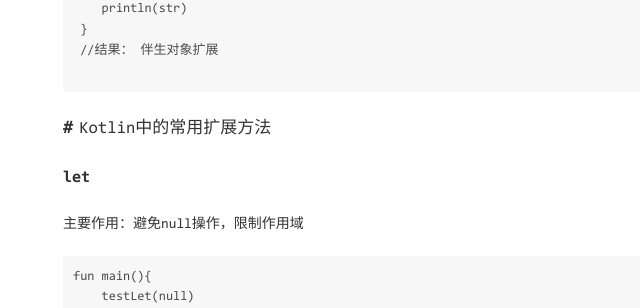
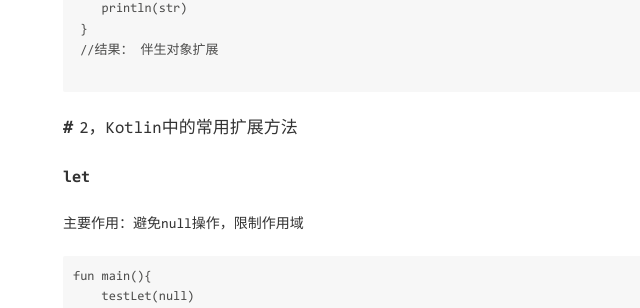
Before and after one commit to hloong/hloong.github.io, a Jekyll site: the page built from _posts/2021-04-18-Kotlin进阶笔记.md, in a window 1280 px wide. Shown: the part 3861-4169 px from the top of the page, without its empty margins (237-877 px from the left). Built offline with Jekyll 4.4.1, drawn with Linux system fonts in a browser that asks for light colours; comment, search, counter and statistics services are not loaded.

Commit message:
修复格式

````diff
--- a/_posts/2021-04-18-Kotlin进阶笔记.md
+++ b/_posts/2021-04-18-Kotlin进阶笔记.md
@@ -7,7 +7,7 @@
 
 * 更多参考：https://www.yiibai.com/kotlin
 
-## 0，Kotlin泛型和注解
+# 0，Kotlin泛型和注解
 
 * 架构开发的利器
 * 开发出来的框架更加通用
@@ -152,7 +152,7 @@
 
 ```
 
-## 1，Kotlin中的扩展Extensions
+# 1，Kotlin中的扩展Extensions
 
 Why?为啥要用扩展？
 
@@ -225,7 +225,7 @@
 
 ```
 
-## Kotlin中的常用扩展方法
+# 2，Kotlin中的常用扩展方法
 
 ### let
 
````
Also changed, not shown: _posts/2021-04-05-Kotlin基础笔记.md (+4 -4 lines).
